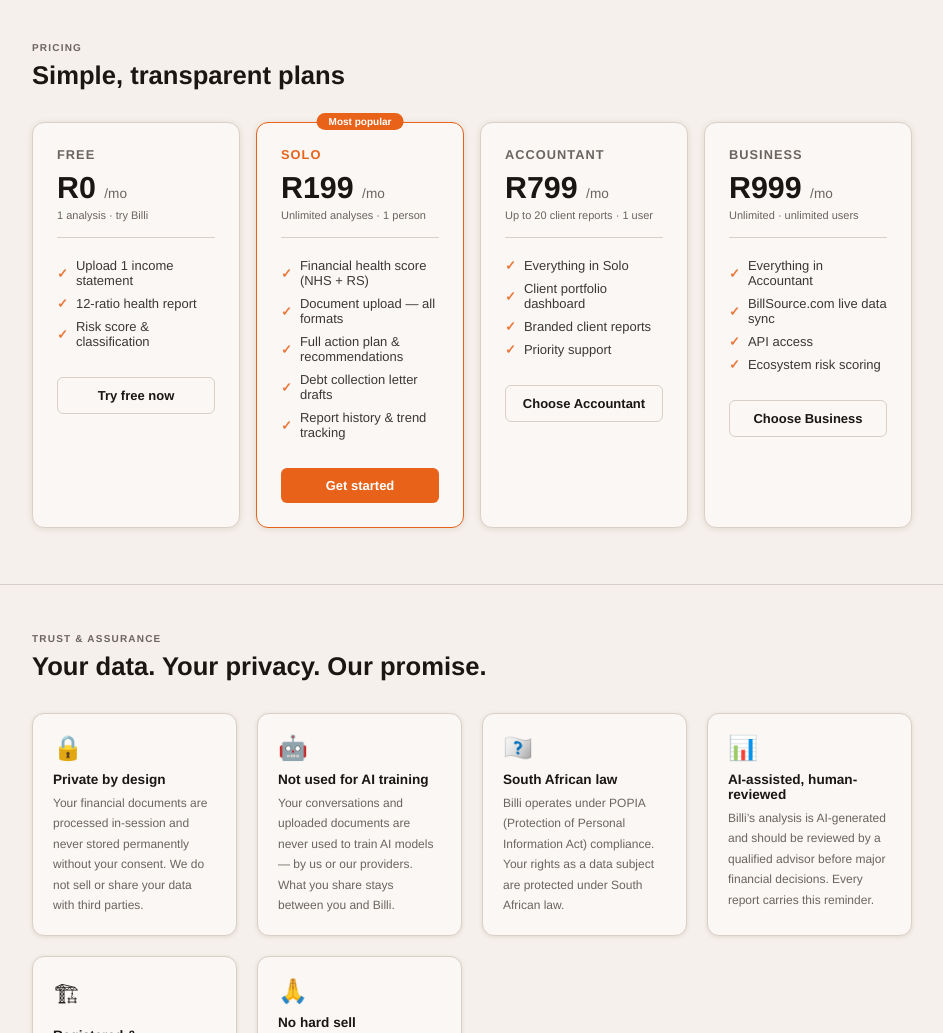
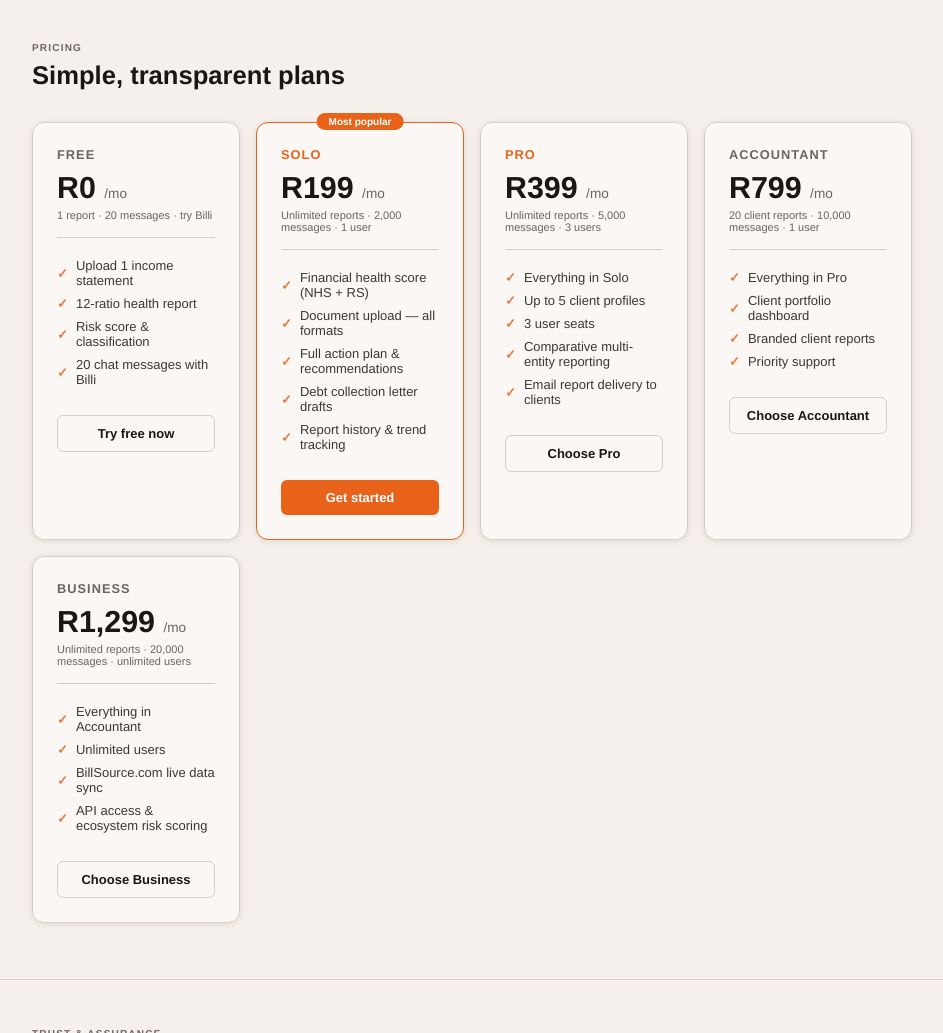
Before and after one commit to mariusvdl01/billsource-ai, a website: page index.html in a window 1280 px wide. Shown: the part 1680-2713 px from the top of the page, without its empty margins (168-1111 px from the left). Drawn offline with Linux system fonts and the light colour scheme.

Commit message:
Add files via upload
index.html — Five pricing cards now show both report and message limits: Free (1 report + 20 msgs), Solo (unlimited reports + 2,000 msgs), Pro (unlimited + 5,000 msgs + 3 users), Accountant (20 client reports + 10,000 msgs), Business (unlimited everything adjusted).

```diff
--- a/index.html
+++ b/index.html
@@ -141,7 +141,7 @@
 
     /* ── PLANS ── */
     .plans{padding:3.5rem 2.5rem;max-width:960px;margin:0 auto;width:100%}
-    .plans-grid{display:grid;grid-template-columns:repeat(auto-fit,minmax(200px,1fr));gap:16px}
+    .plans-grid{display:grid;grid-template-columns:repeat(auto-fit,minmax(180px,1fr));gap:16px}
     .plan-card{background:var(--card);border:0.5px solid var(--border);border-radius:12px;padding:1.5rem;position:relative;transition:border-color 0.2s,box-shadow 0.2s}
     .plan-card:hover{border-color:var(--orange)}
     body.light .plan-card{box-shadow:0 1px 6px var(--shadow)}
@@ -161,7 +161,7 @@
 
     /* ── TRUST CENTRE ── */
     .trust{padding:3rem 2.5rem;max-width:960px;margin:0 auto;width:100%;border-top:0.5px solid var(--border)}
-    .trust-grid{display:grid;grid-template-columns:repeat(auto-fit,minmax(200px,1fr));gap:20px;margin-top:1.5rem}
+    .trust-grid{display:grid;grid-template-columns:repeat(auto-fit,minmax(180px,1fr));gap:20px;margin-top:1.5rem}
     .trust-card{background:var(--card);border:0.5px solid var(--border);border-radius:12px;padding:1.25rem;transition:border-color 0.2s}
     body.light .trust-card{box-shadow:0 1px 4px var(--shadow)}
     .trust-card:hover{border-color:var(--orange-border)}
@@ -428,17 +428,18 @@
     <div class="plan-card">
       <div class="plan-name">Free</div>
       <div class="plan-price">R0 <span>/mo</span></div>
-      <div class="plan-msgs">1 analysis &middot; try Billi</div>
+      <div class="plan-msgs">1 report &middot; 20 messages &middot; try Billi</div>
       <div class="plan-feature"><span class="check">&#10003;</span> Upload 1 income statement</div>
       <div class="plan-feature"><span class="check">&#10003;</span> 12-ratio health report</div>
       <div class="plan-feature"><span class="check">&#10003;</span> Risk score &amp; classification</div>
+      <div class="plan-feature"><span class="check">&#10003;</span> 20 chat messages with Billi</div>
       <button class="plan-btn outlined" onclick="document.getElementById('upload-section').scrollIntoView({behavior:'smooth'})">Try free now</button>
     </div>
     <div class="plan-card featured">
       <div class="plan-badge">Most popular</div>
       <div class="plan-name" style="color:var(--orange)">Solo</div>
       <div class="plan-price">R199 <span>/mo</span></div>
-      <div class="plan-msgs">Unlimited analyses &middot; 1 person</div>
+      <div class="plan-msgs">Unlimited reports &middot; 2,000 messages &middot; 1 user</div>
       <div class="plan-feature"><span class="check">&#10003;</span> Financial health score (NHS + RS)</div>
       <div class="plan-feature"><span class="check">&#10003;</span> Document upload &mdash; all formats</div>
       <div class="plan-feature"><span class="check">&#10003;</span> Full action plan &amp; recommendations</div>
@@ -447,10 +448,21 @@
       <button class="plan-btn filled" onclick="openLogin()">Get started</button>
     </div>
     <div class="plan-card">
+      <div class="plan-name" style="color:var(--orange)">Pro</div>
+      <div class="plan-price">R399 <span>/mo</span></div>
+      <div class="plan-msgs">Unlimited reports &middot; 5,000 messages &middot; 3 users</div>
+      <div class="plan-feature"><span class="check">&#10003;</span> Everything in Solo</div>
+      <div class="plan-feature"><span class="check">&#10003;</span> Up to 5 client profiles</div>
+      <div class="plan-feature"><span class="check">&#10003;</span> 3 user seats</div>
+      <div class="plan-feature"><span class="check">&#10003;</span> Comparative multi-entity reporting</div>
+      <div class="plan-feature"><span class="check">&#10003;</span> Email report delivery to clients</div>
+      <button class="plan-btn outlined" onclick="openLogin()">Choose Pro</button>
+    </div>
+    <div class="plan-card">
       <div class="plan-name">Accountant</div>
       <div class="plan-price">R799 <span>/mo</span></div>
-      <div class="plan-msgs">Up to 20 client reports &middot; 1 user</div>
-      <div class="plan-feature"><span class="check">&#10003;</span> Everything in Solo</div>
+      <div class="plan-msgs">20 client reports &middot; 10,000 messages &middot; 1 user</div>
+      <div class="plan-feature"><span class="check">&#10003;</span> Everything in Pro</div>
       <div class="plan-feature"><span class="check">&#10003;</span> Client portfolio dashboard</div>
       <div class="plan-feature"><span class="check">&#10003;</span> Branded client reports</div>
       <div class="plan-feature"><span class="check">&#10003;</span> Priority support</div>
@@ -458,12 +470,12 @@
     </div>
     <div class="plan-card">
       <div class="plan-name">Business</div>
-      <div class="plan-price">R999 <span>/mo</span></div>
-      <div class="plan-msgs">Unlimited &middot; unlimited users</div>
+      <div class="plan-price">R1,299 <span>/mo</span></div>
+      <div class="plan-msgs">Unlimited reports &middot; 20,000 messages &middot; unlimited users</div>
       <div class="plan-feature"><span class="check">&#10003;</span> Everything in Accountant</div>
+      <div class="plan-feature"><span class="check">&#10003;</span> Unlimited users</div>
       <div class="plan-feature"><span class="check">&#10003;</span> BillSource.com live data sync</div>
-      <div class="plan-feature"><span class="check">&#10003;</span> API access</div>
-      <div class="plan-feature"><span class="check">&#10003;</span> Ecosystem risk scoring</div>
+      <div class="plan-feature"><span class="check">&#10003;</span> API access &amp; ecosystem risk scoring</div>
       <button class="plan-btn outlined" onclick="openLogin()">Choose Business</button>
     </div>
   </div>
```
